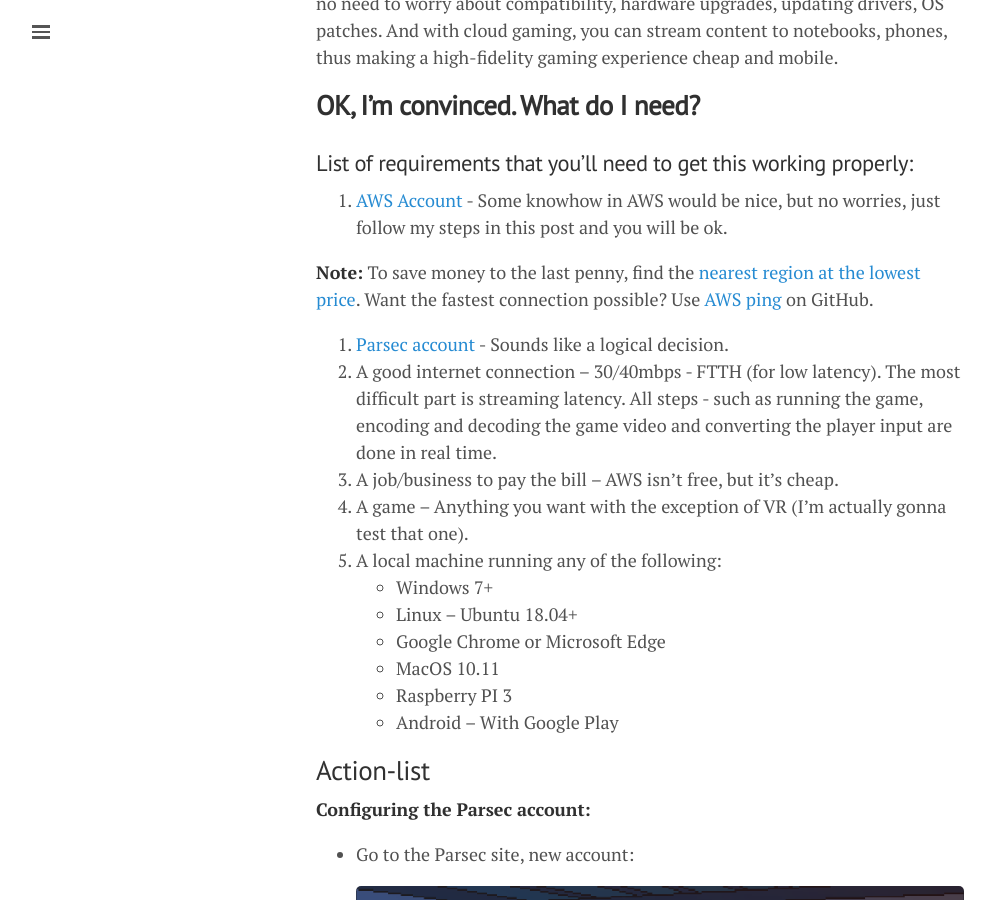
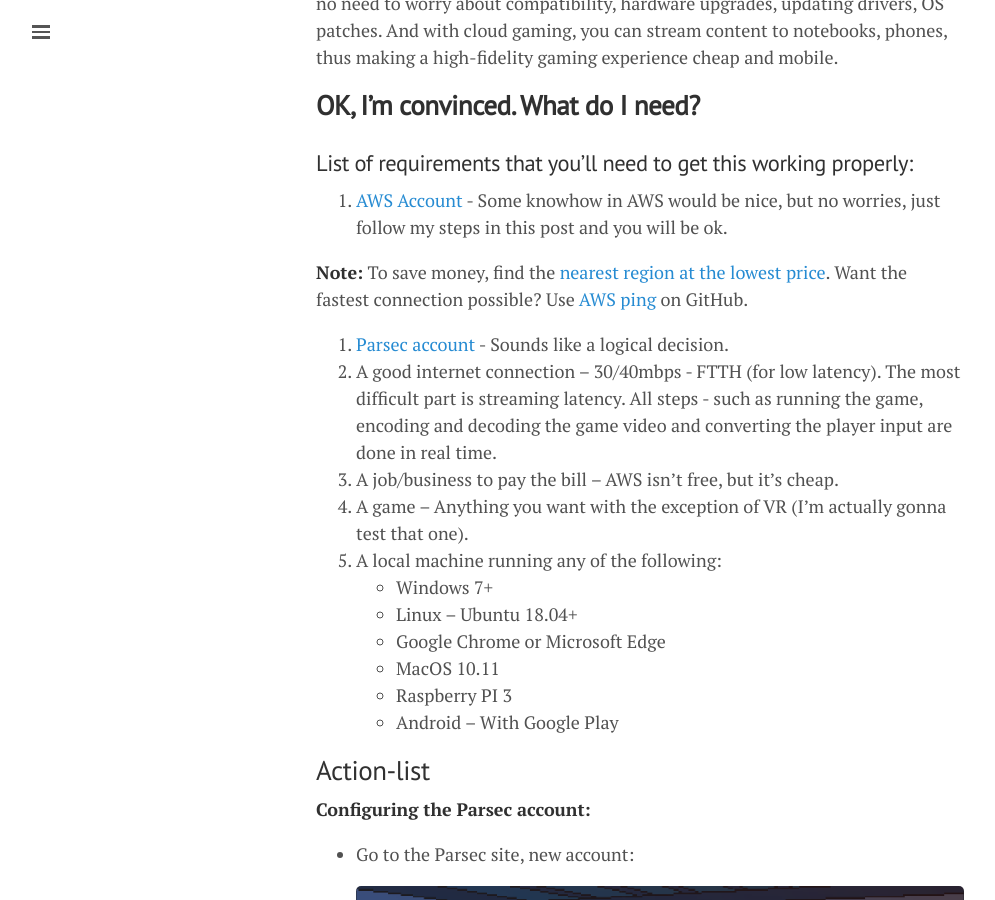
Before and after one commit to lgeurts/lgeurts.github.io, a Jekyll site: the page built from _posts/2021-11-02-aws-high-performance-cloud-gaming.md, in a window 1280 px wide and 900 px high, scrolled down 674 px. Shown: the whole window, without its empty margins (0-995 px from the left). Built offline with Jekyll 4.4.1, drawn with Linux system fonts in a browser that asks for light colours; nearby versions of some CDN libraries; comment, search, counter and statistics services are not loaded.

Commit message:
Update 2021-11-02-aws-high-performance-cloud-gaming.md

```diff
--- a/_posts/2021-11-02-aws-high-performance-cloud-gaming.md
+++ b/_posts/2021-11-02-aws-high-performance-cloud-gaming.md
@@ -23,12 +23,12 @@
 
 1. [AWS Account](https://aws.amazon.com/premiumsupport/knowledge-center/create-and-activate-aws-account/) - Some knowhow in AWS would be nice, but no worries, just follow my steps in this post and you will be ok.
 
-**Note:** To save money to the last penny, find the [nearest region at the lowest price](https://openupthecloud.com/find-aws-region-closest/). Want the fastest connection possible? Use [AWS ping](https://github.com/ekalinin/awsping) on GitHub.
-3. [Parsec account](https://parsec.app/) - Sounds like a logical decision.
-4. A good internet connection – 30/40mbps - FTTH (for low latency). The most difficult part is streaming latency. All steps - such as running the game, encoding and decoding the game video and converting the player input are done in real time.
-5. A job/business to pay the bill – AWS isn’t free, but it’s cheap.
-6. A game – Anything you want with the exception of VR (I'm actually gonna test that one).
-7. A local machine running any of the following:
+**Note:** To save money, find the [nearest region at the lowest price](https://openupthecloud.com/find-aws-region-closest/). Want the fastest connection possible? Use [AWS ping](https://github.com/ekalinin/awsping) on GitHub.
+2. [Parsec account](https://parsec.app/) - Sounds like a logical decision.
+3. A good internet connection – 30/40mbps - FTTH (for low latency). The most difficult part is streaming latency. All steps - such as running the game, encoding and decoding the game video and converting the player input are done in real time.
+4. A job/business to pay the bill – AWS isn’t free, but it’s cheap.
+5. A game – Anything you want with the exception of VR (I'm actually gonna test that one).
+6. A local machine running any of the following:
    - Windows 7+
    - Linux – Ubuntu 18.04+
    - Google Chrome or Microsoft Edge
```
